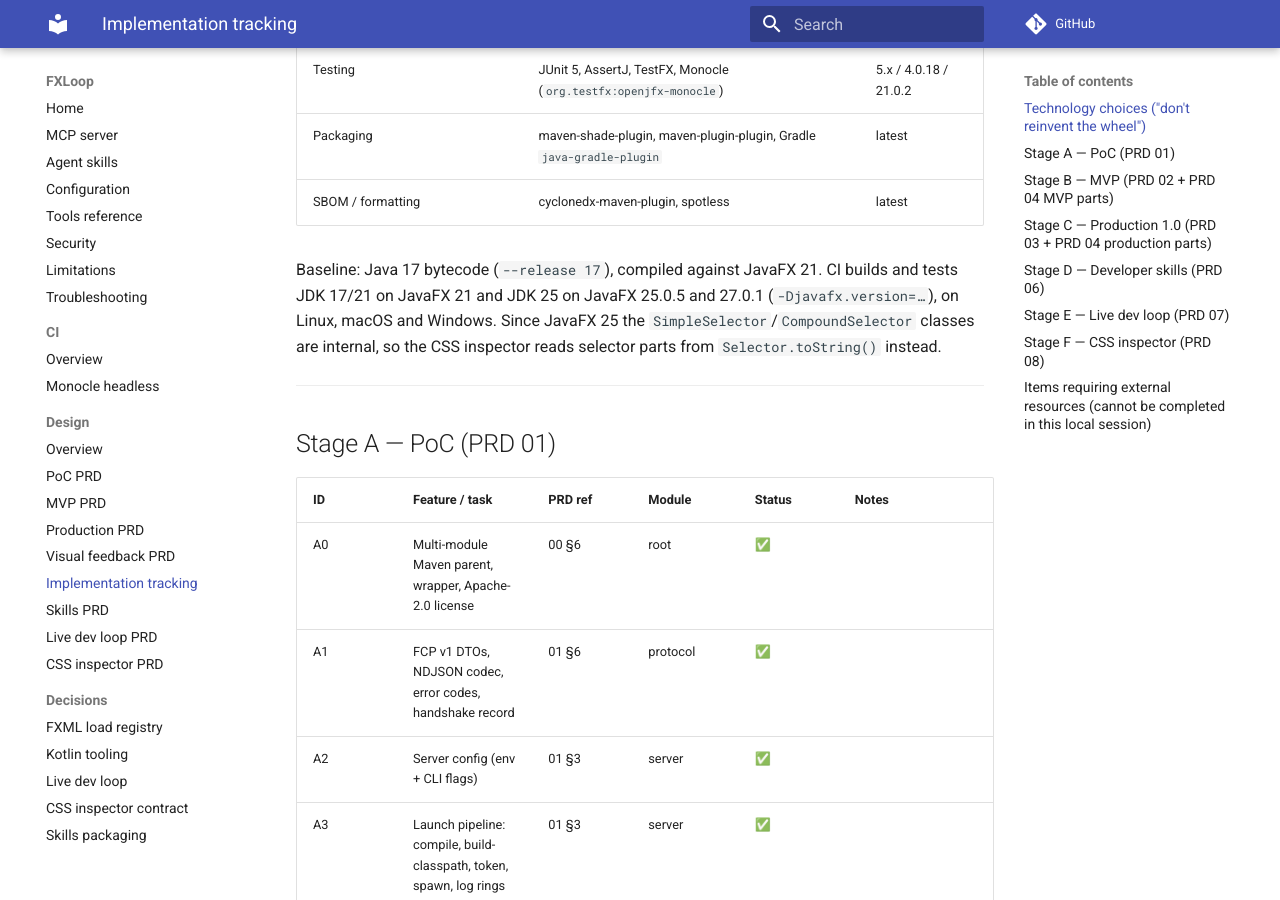
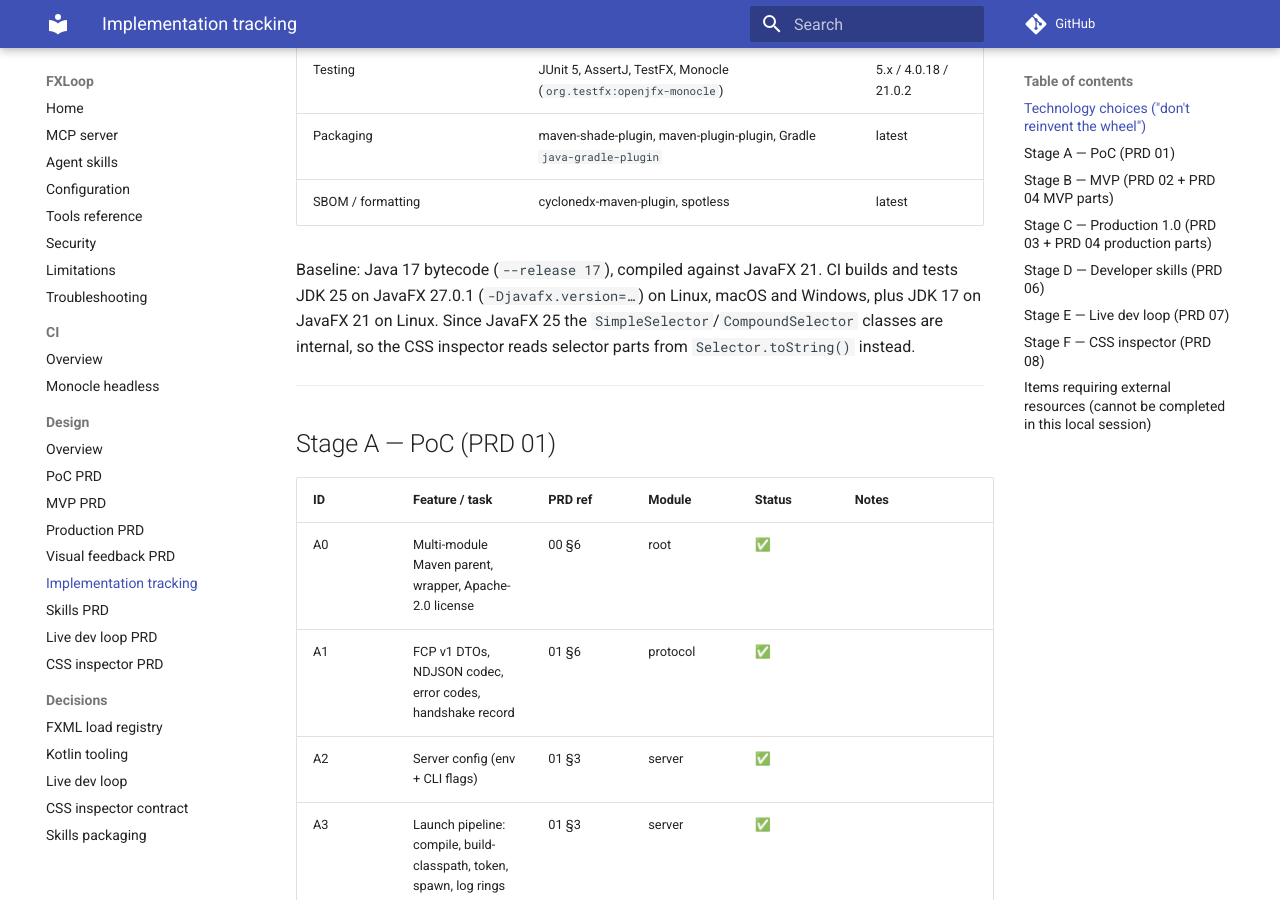
Before and after one commit to h9lxyz/fxloop, an MkDocs documentation site: the page built from docs/05-implementation-tracking.md, in a window 1280 px wide and 900 px high, scrolled down 966 px. Built offline with MkDocs 1.6.1 and Material for MkDocs 9.7.7, drawn with Linux system fonts in a browser that asks for light colours; comment, search, counter and statistics services are not loaded.

Commit message:
ci: trim the build matrix and stop running agent tests twice
Build lanes go from 12 to 4: JDK 25 / JavaFX 27.0.1 on Linux, macOS and
Windows, plus JDK 17 / JavaFX 21 on Linux as the release floor. The
JavaFX 25.0.5 lanes are dropped; 27 covers the same internal-selector API.

On the newer-JavaFX lanes the full build now skips the agent's tests
(-Dfxloop.agent.skipTests, wired to surefire `skip` so -DskipTests keeps
working); the next step runs them on the agent compiled against 21,
which is what users run. Acceptance no longer waits for the build jobs,
since it builds everything itself.

Co-Authored-By: Claude Opus 5.5 <noreply@anthropic.com>

```diff
--- a/docs/05-implementation-tracking.md
+++ b/docs/05-implementation-tracking.md
@@ -23,8 +23,8 @@ Statuses last reconciled against the code on 2026-10-31. The implementation lang
 | Packaging | maven-shade-plugin, maven-plugin-plugin, Gradle `java-gradle-plugin` | latest |
 | SBOM / formatting | cyclonedx-maven-plugin, spotless | latest |
 
-Baseline: Java 17 bytecode (`--release 17`), compiled against JavaFX 21. CI builds and tests JDK 17/21 on JavaFX 21 and
-JDK 25 on JavaFX 25.0.5 and 27.0.1 (`-Djavafx.version=…`), on Linux, macOS and Windows. Since JavaFX 25 the
+Baseline: Java 17 bytecode (`--release 17`), compiled against JavaFX 21. CI builds and tests JDK 25 on JavaFX 27.0.1
+(`-Djavafx.version=…`) on Linux, macOS and Windows, plus JDK 17 on JavaFX 21 on Linux. Since JavaFX 25 the
 `SimpleSelector`/`CompoundSelector` classes are internal, so the CSS inspector reads selector parts from
 `Selector.toString()` instead.
 
```
Also changed, not shown: 2 other files.
